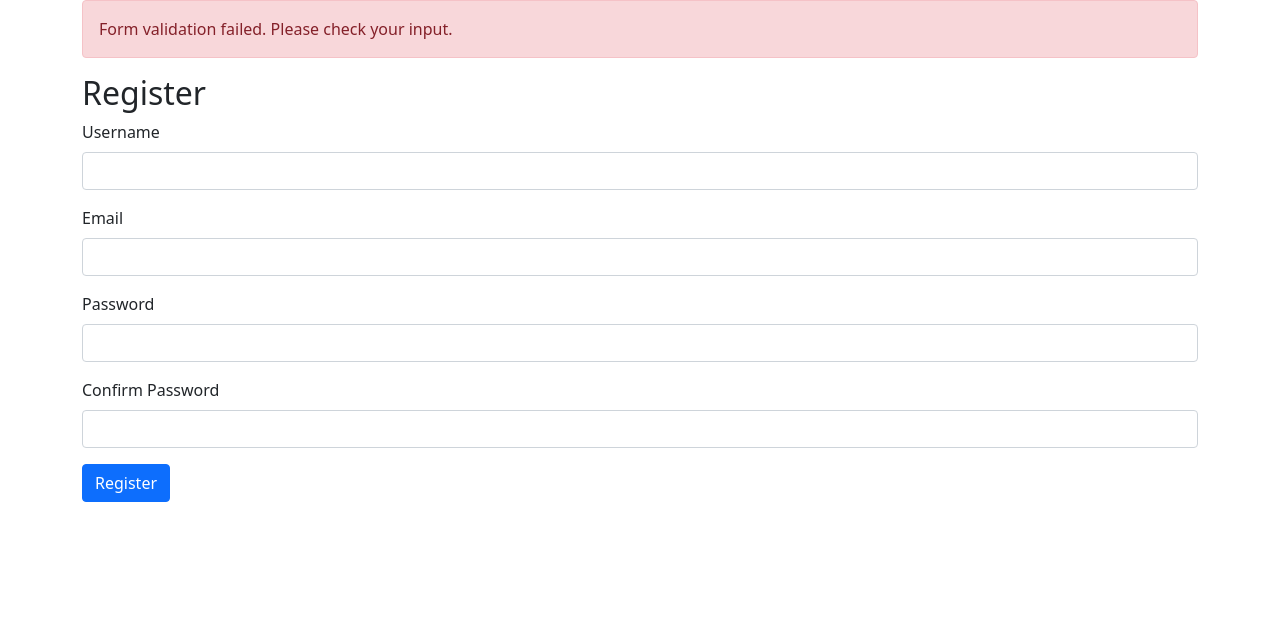
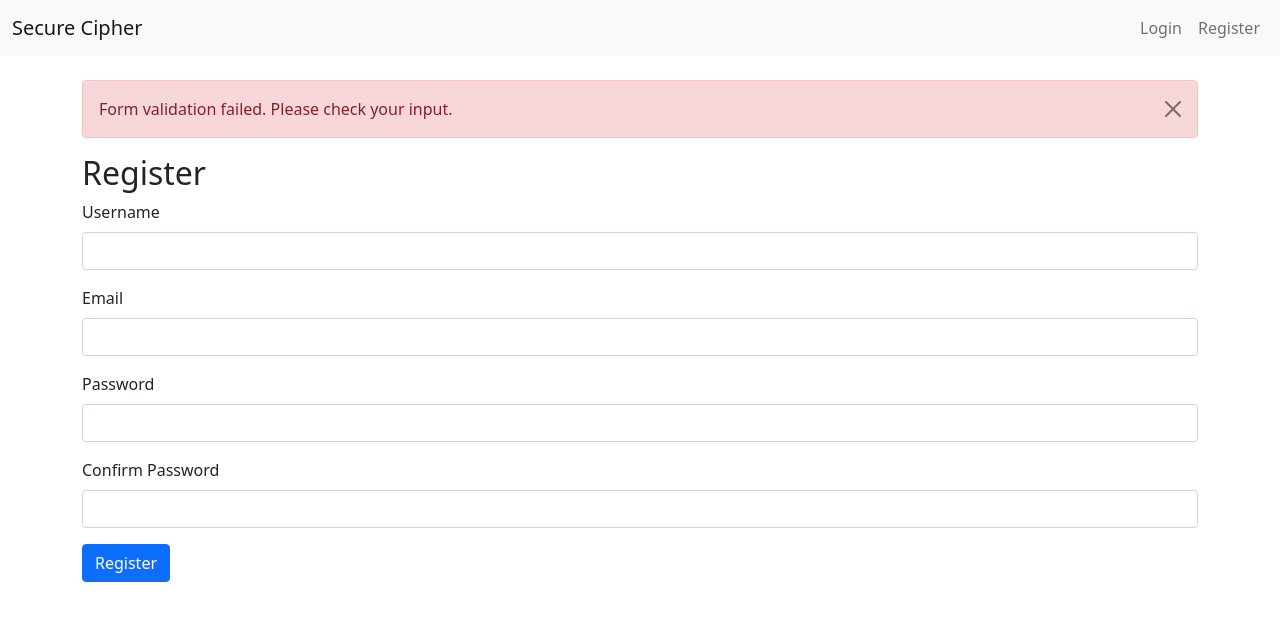
Before and after one commit to FirasKahlaoui/university-codes-and-tps, a Flask app: page /register in a window 1280 px wide. Shown: the top 621 px of the page. Run offline with Flask 3, Linux system fonts and the light colour scheme; some libraries are stand-ins or nearby versions.

Commit message:
Improve the layout

```diff
--- a/Security/secure_cipher/templates/layout.html
+++ b/Security/secure_cipher/templates/layout.html
@@ -1,21 +1,48 @@
 <!DOCTYPE html>
 <html lang="en">
+
 <head>
     <meta charset="UTF-8">
     <meta name="viewport" content="width=device-width, initial-scale=1.0">
     <link rel="stylesheet" href="https://cdnjs.cloudflare.com/ajax/libs/bootstrap/5.1.3/css/bootstrap.min.css">
+    <link rel="stylesheet" href="{{ url_for('static', filename='styles.css') }}">
     <title>{% block title %}Secure Cipher{% endblock %}</title>
 </head>
+
 <body>
-    <div class="container">
+    <nav class="navbar navbar-expand-lg navbar-light bg-light">
+        <div class="container-fluid">
+            <a class="navbar-brand" href="{{ url_for('home') }}">Secure Cipher</a>
+            <button class="navbar-toggler" type="button" data-bs-toggle="collapse" data-bs-target="#navbarNav"
+                aria-controls="navbarNav" aria-expanded="false" aria-label="Toggle navigation">
+                <span class="navbar-toggler-icon"></span>
+            </button>
+            <div class="collapse navbar-collapse" id="navbarNav">
+                <ul class="navbar-nav ms-auto">
+                    <li class="nav-item">
+                        <a class="nav-link" href="{{ url_for('login') }}">Login</a>
+                    </li>
+                    <li class="nav-item">
+                        <a class="nav-link" href="{{ url_for('register') }}">Register</a>
+                    </li>
+                </ul>
+            </div>
+        </div>
+    </nav>
+    <div class="container mt-4">
         {% with messages = get_flashed_messages(with_categories=true) %}
         {% if messages %}
-            {% for category, message in messages %}
-                <div class="alert alert-{{ category }}">{{ message }}</div>
-            {% endfor %}
+        {% for category, message in messages %}
+        <div class="alert alert-{{ category }} alert-dismissible fade show" role="alert">
+            {{ message }}
+            <button type="button" class="btn-close" data-bs-dismiss="alert" aria-label="Close"></button>
+        </div>
+        {% endfor %}
         {% endif %}
         {% endwith %}
         {% block content %}{% endblock %}
     </div>
+    <script src="https://cdnjs.cloudflare.com/ajax/libs/bootstrap/5.1.3/js/bootstrap.bundle.min.js"></script>
 </body>
+
 </html>
```
Also changed, not shown: Security/secure_cipher/instance/users.db.
